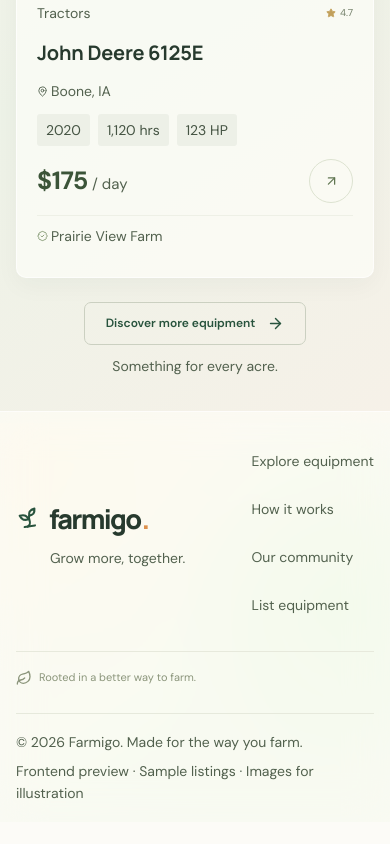
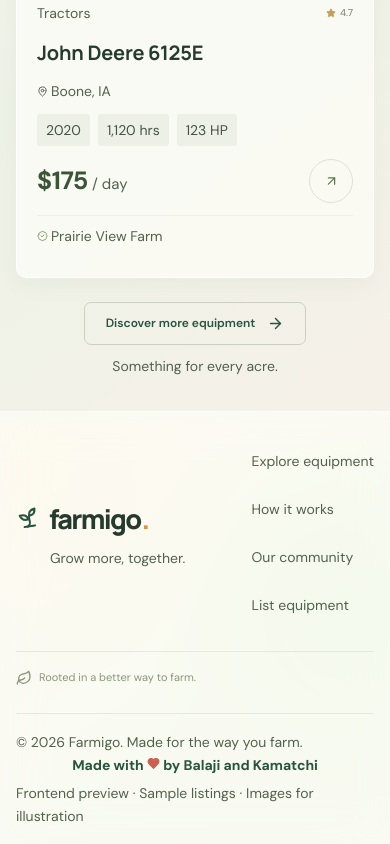
Before and after one commit to mbalaji7/farmigo, a React (Vite) app: page / in a window 390 px wide. Shown: the part 2953-3797 px from the top of the page. Before the commit the page ends 3775 px from the top, so only its background shows below. Built offline with nearby package versions, Linux system fonts and the light colour scheme.

Commit message:
Add listing photo requirements and footer credit

```diff
--- a/src/App.tsx
+++ b/src/App.tsx
@@ -1442,6 +1442,10 @@
           <span>
             © {new Date().getFullYear()} Farmigo. Made for the way you farm.
           </span>
+          <span className="footer-credit">
+            Made with <Heart size={13} fill="currentColor" aria-hidden="true" />{" "}
+            by Balaji and Kamatchi
+          </span>
           <span>
             Frontend preview · Sample listings · Images for illustration
           </span>
--- a/src/components/ListingForm.tsx
+++ b/src/components/ListingForm.tsx
@@ -53,8 +53,8 @@
   transportWeight: "",
   title: "",
   category: "Tractors",
-  condition: "Excellent",
-  kind: "both",
+  condition: "Good",
+  kind: "rent",
   year: new Date().getFullYear(),
   hours: 0,
   horsepower: 0,
@@ -161,6 +161,10 @@
   function submit(event: FormEvent) {
     event.preventDefault();
     if (uploading) return;
+    if (!draft.photos.length) {
+      setError("Add at least one equipment photo before publishing.");
+      return;
+    }
     const fallback =
       draft.category === "Harvesters"
         ? images.harvester
@@ -281,7 +285,8 @@
             {uploading ? "Saving photos…" : "Choose photos"}
           </button>
           <span>
-            JPG, PNG, or WebP · Up to 10 MB each · Stored in this browser
+            Add 1–6 JPG, PNG, or WebP photos · At least 800 × 600 px · Up to 10
+            MB each
           </span>
           <input
             ref={fileInput}
@@ -542,8 +547,7 @@
         </button>
       </div>
       <p className="form-note">
-        No photos? We’ll add a category illustration. Uploaded photos remain on
-        this device.
+        The first photo is the cover. Uploaded photos remain on this device.
       </p>
     </form>
   );
--- a/src/enhancements.css
+++ b/src/enhancements.css
@@ -1657,6 +1657,25 @@
   font-size: 14px;
   line-height: 1.8;
 }
+.footer-credit {
+  display: inline-flex;
+  align-items: center;
+  justify-content: center;
+  gap: 5px;
+  color: #28533d;
+  font-weight: 700;
+  text-align: center;
+}
+.footer-credit svg {
+  color: #c96050;
+  flex-shrink: 0;
+}
+@media (max-width: 700px) {
+  .footer-credit {
+    width: 100%;
+    order: -1;
+  }
+}
 .date-inputs {
   grid-template-columns: repeat(2, minmax(0, 1fr));
 }
--- a/src/photoStorage.ts
+++ b/src/photoStorage.ts
@@ -1,4 +1,8 @@
 const prefix = "farmigo-photo:";
+const allowedPhotoTypes = ["image/jpeg", "image/png", "image/webp"];
+const maximumPhotoBytes = 10 * 1024 * 1024;
+const minimumPhotoLongSide = 800;
+const minimumPhotoShortSide = 600;
 function database(): Promise<IDBDatabase> {
   return new Promise((resolve, reject) => {
     const request = indexedDB.open("farmigo-photos", 1);
@@ -8,9 +12,9 @@
   });
 }
 export async function savePhoto(file: File): Promise<string> {
-  if (!["image/jpeg", "image/png", "image/webp"].includes(file.type))
+  if (!allowedPhotoTypes.includes(file.type))
     throw new Error("Use JPG, PNG, or WebP photos.");
-  if (file.size > 10 * 1024 * 1024)
+  if (file.size > maximumPhotoBytes)
     throw new Error("Each photo must be smaller than 10 MB.");
   const source = URL.createObjectURL(file);
   const image = new Image();
@@ -21,6 +25,14 @@
         reject(new Error("This image could not be opened."));
       image.src = source;
     });
+    if (
+      Math.max(image.width, image.height) < minimumPhotoLongSide ||
+      Math.min(image.width, image.height) < minimumPhotoShortSide
+    ) {
+      throw new Error(
+        "Use photos at least 800 × 600 pixels so the equipment stays clear.",
+      );
+    }
     const ratio = Math.min(1, 1600 / Math.max(image.width, image.height));
     const canvas = document.createElement("canvas");
     canvas.width = Math.max(1, Math.round(image.width * ratio));
```
Also changed, not shown: 1 other file (tests, documents, lock files or other folders).
